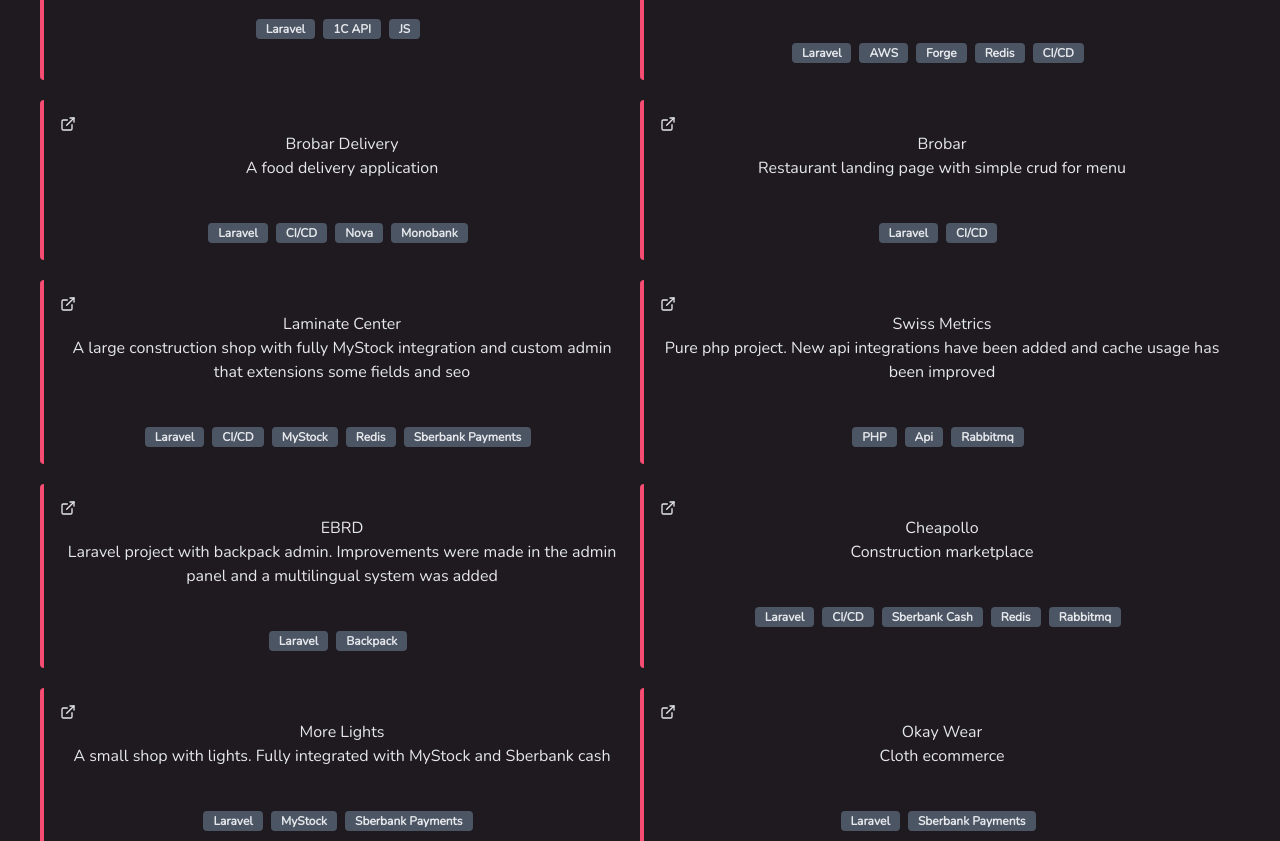
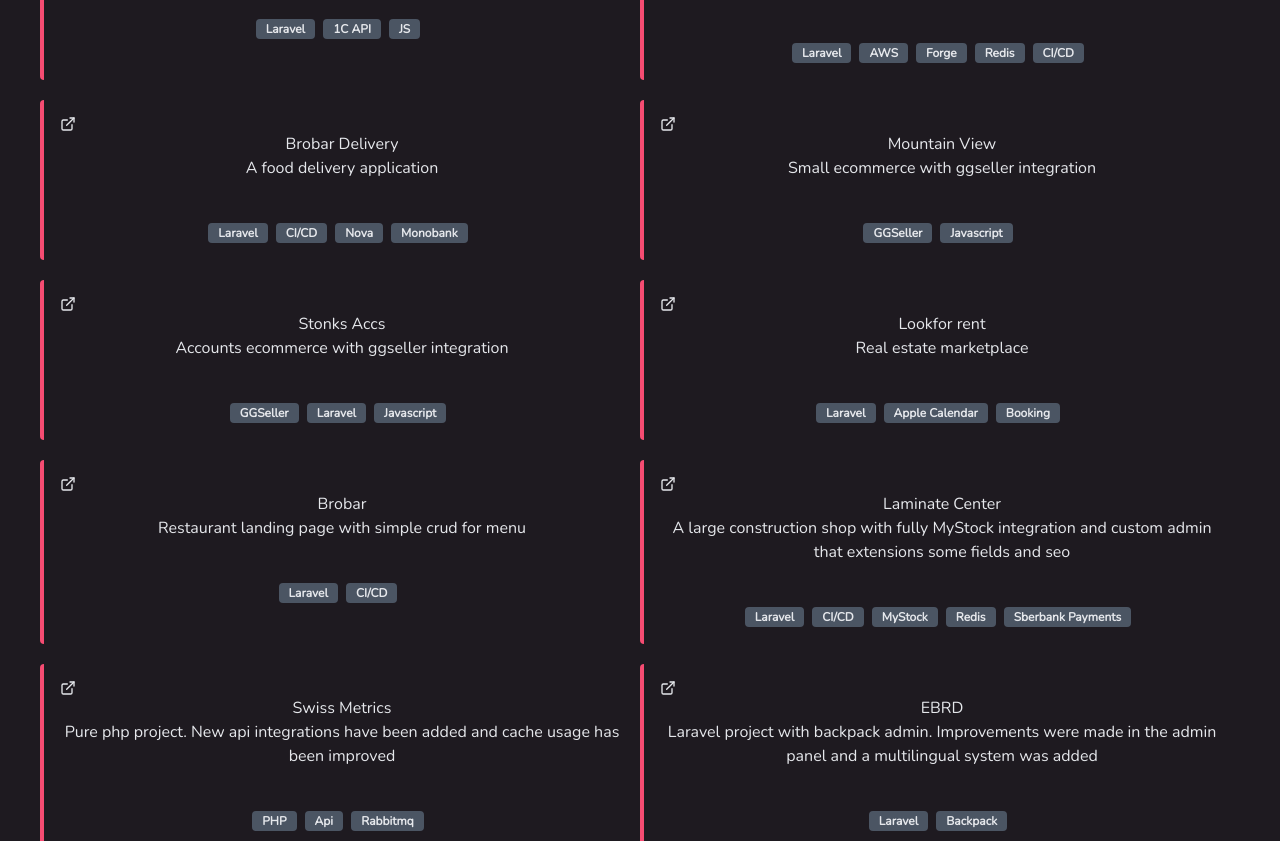
Before and after one commit to thedxrklord/cv, a Next.js app: page / in a window 1280 px wide. Shown: the part 1480-2321 px from the top of the page. Built offline with nearby package versions, Linux system fonts and the light colour scheme.

Commit message:
update projects

```diff
--- a/constants/portfolio.js
+++ b/constants/portfolio.js
@@ -54,6 +54,24 @@ export const projects = [
       url: 'https://brobar.delivery'
     },
     {
+      name: 'Mountain View',
+      description: 'Small ecommerce with ggseller integration',
+      stack: ['GGSeller', 'Javascript'],
+      url: 'https://csmv.cc'
+    },
+    {
+      name: 'Stonks Accs',
+      description: 'Accounts ecommerce with ggseller integration',
+      stack: ['GGSeller', 'Laravel', 'Javascript'],
+      url: 'https://stonks-accs.com'
+    },
+    {
+      name: 'Lookfor rent',
+      description: 'Real estate marketplace',
+      stack: ['Laravel', 'Apple Calendar', 'Booking'],
+      url: 'https://lookfor.rent'
+    },
+    {
       name: 'Brobar',
       description: 'Restaurant landing page with simple crud for menu',
       stack: ['Laravel', 'CI/CD'],
```
